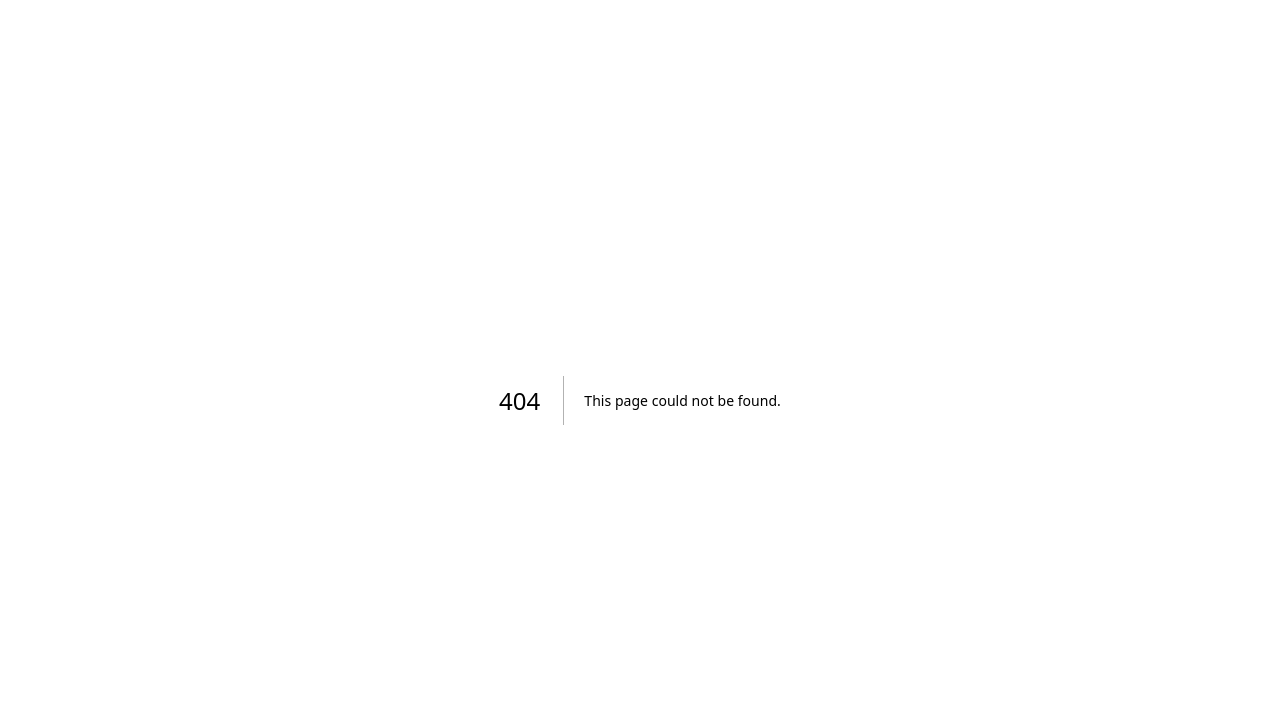
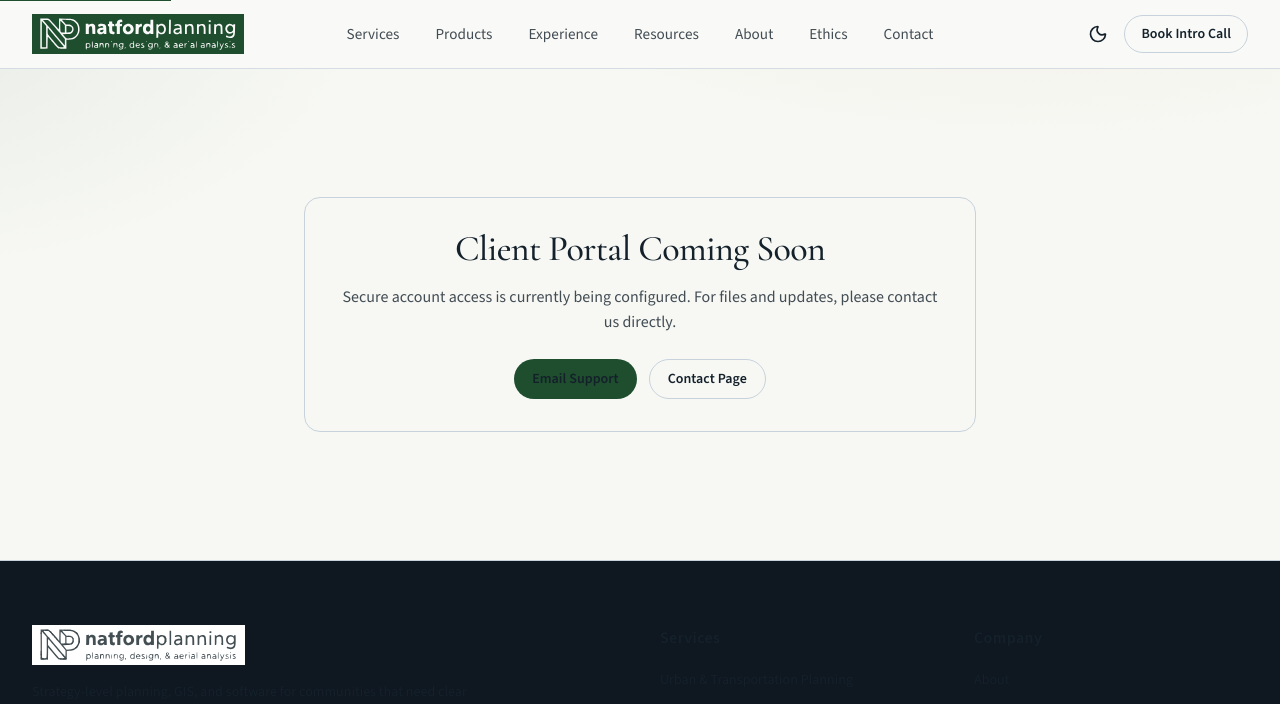
Before and after one commit to nfredmond/nfpa-website, a Next.js app: page /login in a window 1280 px wide. Before the commit this address had no page. Shown: the top 704 px of the page. Built offline with nearby package versions, Linux system fonts and the light colour scheme.

Commit message:
Add missing routes, auth placeholders, and next-round improvement plan

```diff
--- /dev/null
+++ b/src/app/(marketing)/login/page.tsx
@@ -0,0 +1,27 @@
+import Link from 'next/link'
+import { Container } from '@/components/layout/container'
+import { Section } from '@/components/layout/section'
+import { Button } from '@/components/ui/button'
+
+export default function LoginPage() {
+  return (
+    <Section spacing="xl">
+      <Container>
+        <div className="max-w-2xl mx-auto rounded-2xl border border-[color:var(--line)] bg-[color:var(--background)] p-8 text-center">
+          <h1 className="section-title text-4xl text-[color:var(--ink)]">Client Portal Coming Soon</h1>
+          <p className="mt-4 text-[color:var(--foreground)]/80">
+            Secure account access is currently being configured. For files and updates, please contact us directly.
+          </p>
+          <div className="mt-6 flex flex-col sm:flex-row gap-3 justify-center">
+            <Button asChild>
+              <a href="mailto:nathaniel@natfordplanning.com">Email Support</a>
+            </Button>
+            <Button asChild variant="outline">
+              <Link href="/contact">Contact Page</Link>
+            </Button>
+          </div>
+        </div>
+      </Container>
+    </Section>
+  )
+}
--- /dev/null
+++ b/src/app/(marketing)/signup/page.tsx
@@ -0,0 +1,27 @@
+import Link from 'next/link'
+import { Container } from '@/components/layout/container'
+import { Section } from '@/components/layout/section'
+import { Button } from '@/components/ui/button'
+
+export default function SignupPage() {
+  return (
+    <Section spacing="xl">
+      <Container>
+        <div className="max-w-2xl mx-auto rounded-2xl border border-[color:var(--line)] bg-[color:var(--background)] p-8 text-center">
+          <h1 className="section-title text-4xl text-[color:var(--ink)]">Portal Access Setup</h1>
+          <p className="mt-4 text-[color:var(--foreground)]/80">
+            Account signup is not yet enabled while we finalize secure Supabase authentication and role permissions.
+          </p>
+          <div className="mt-6 flex flex-col sm:flex-row gap-3 justify-center">
+            <Button asChild>
+              <a href="mailto:nathaniel@natfordplanning.com">Request Access</a>
+            </Button>
+            <Button asChild variant="outline">
+              <Link href="/">Back Home</Link>
+            </Button>
+          </div>
+        </div>
+      </Container>
+    </Section>
+  )
+}
```
Also changed, not shown: 1 other file (tests, documents, lock files or other folders).
